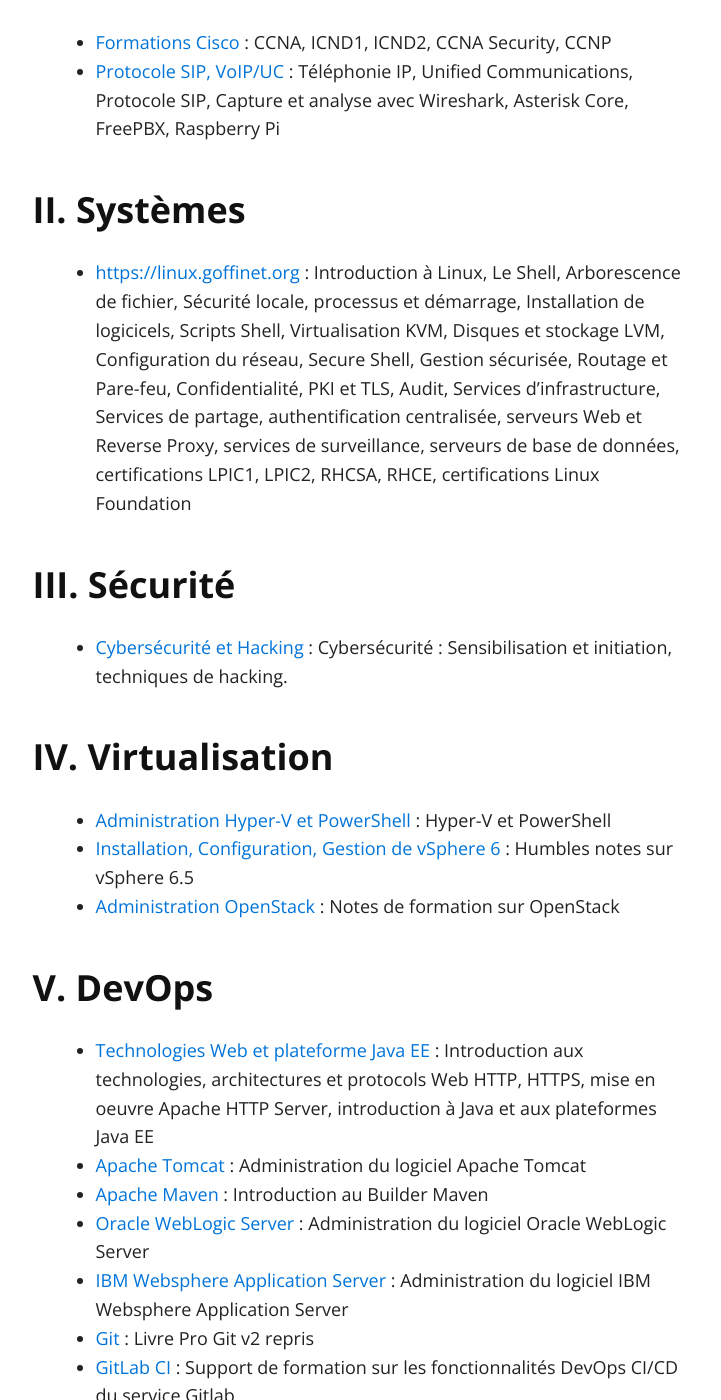
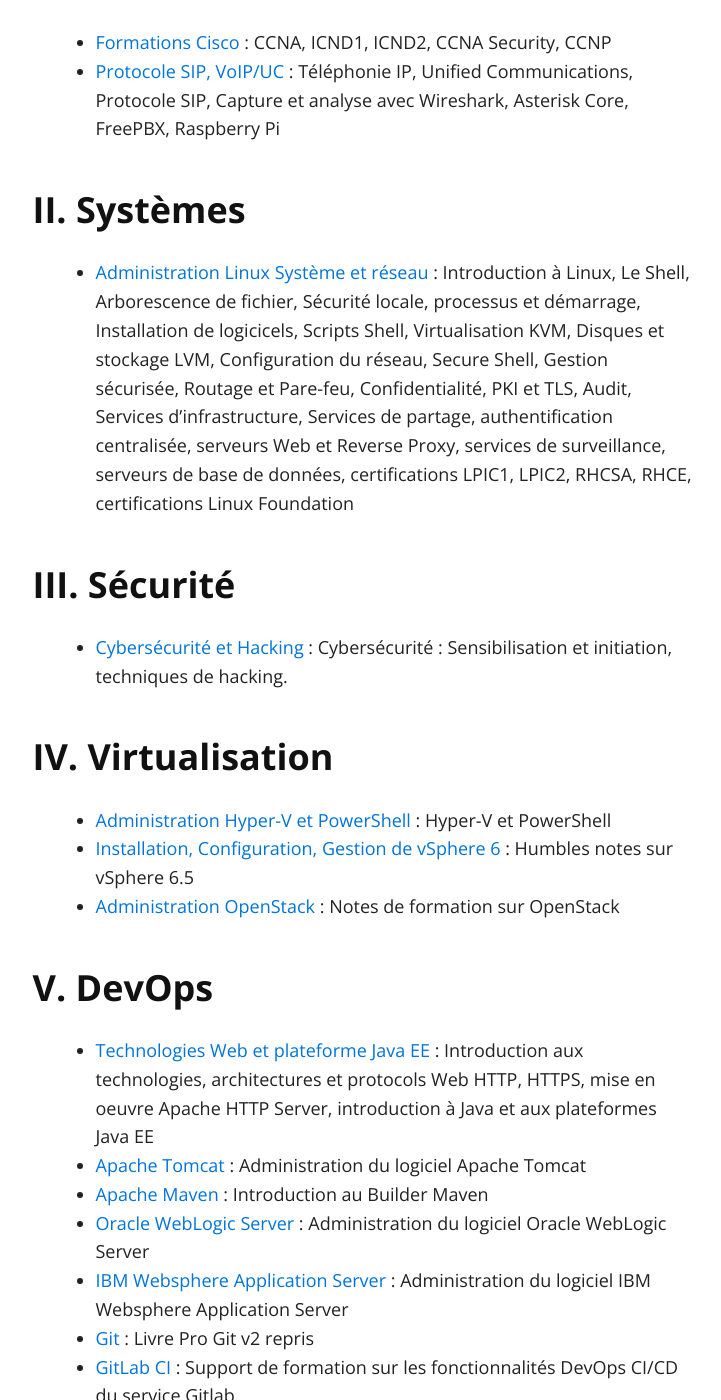
Before and after one commit to goffinet/biblio, a Jekyll site: the page built from index.md, in a window 1280 px wide and 1400 px high, scrolled down 2256 px. Shown: the whole window, without its empty margins (259-980 px from the left). Built offline with Jekyll 4.4.1, drawn with Linux system fonts in a browser that asks for light colours; some of the changed text lies outside the part shown.

Commit message:
Update index.md

```diff
--- a/index.md
+++ b/index.md
@@ -30,7 +30,7 @@ _François-Emmanuel Goffinet_
 
 ### II. Systèmes
 
-* [https://linux.goffinet.org](https://linux.goffinet.org) : Introduction à Linux, Le Shell, Arborescence de fichier, Sécurité locale, processus et démarrage, Installation de logicicels, Scripts Shell, Virtualisation KVM, Disques et stockage LVM, Configuration du réseau, Secure Shell, Gestion sécurisée, Routage et Pare-feu, Confidentialité, PKI et TLS, Audit, Services d'infrastructure, Services de partage, authentification centralisée, serveurs Web et Reverse Proxy, services de surveillance, serveurs de base de données, certifications LPIC1, LPIC2, RHCSA, RHCE, certifications Linux Foundation
+* [Administration Linux Système et réseau](https://linux.goffinet.org) : Introduction à Linux, Le Shell, Arborescence de fichier, Sécurité locale, processus et démarrage, Installation de logicicels, Scripts Shell, Virtualisation KVM, Disques et stockage LVM, Configuration du réseau, Secure Shell, Gestion sécurisée, Routage et Pare-feu, Confidentialité, PKI et TLS, Audit, Services d'infrastructure, Services de partage, authentification centralisée, serveurs Web et Reverse Proxy, services de surveillance, serveurs de base de données, certifications LPIC1, LPIC2, RHCSA, RHCE, certifications Linux Foundation
 
 ### III. Sécurité
 
@@ -51,7 +51,7 @@ _François-Emmanuel Goffinet_
 * [IBM Websphere Application Server](https://javaee.goffinet.org/was-01-introduction.html) : Administration du logiciel IBM Websphere Application Server
 * [Git](https://git.goffinet.org) : Livre Pro Git v2 repris
 * [GitLab CI](https://gitlab-ci.goffinet.org) : Support de formation sur les fonctionnalités DevOps CI/CD du service Gitlab
-* [Ansible](https://ansible.goffinet.org) : Support de formation sur l'outil de gestion de configuration, orchestrateur et IaC Ansible sur les systèmes Linux et Cisco
+* [Ansible Système et réseau](https://ansible.goffinet.org) : Support de formation sur l'outil de gestion de configuration, orchestrateur et IaC Ansible sur les systèmes Linux et Cisco
 * [Docker](https://docker.goffinet.org) : Support de formation sur le logiciel Docker largement inspiré d'un projet officiel
 
 ### VI. En cours de développement
```
